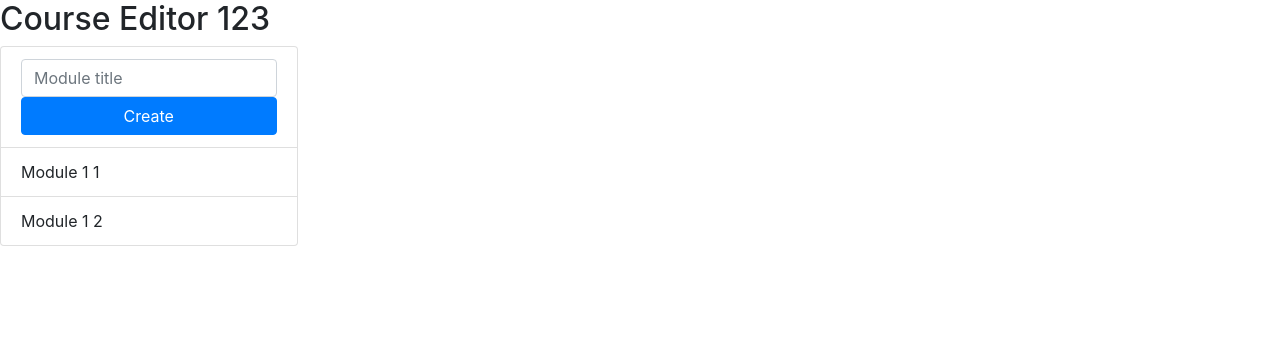
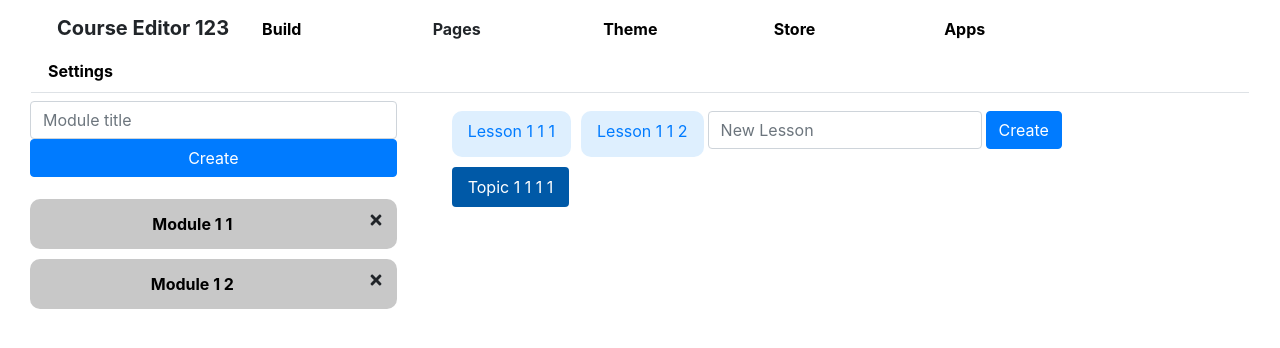
Before and after one commit to khomchenkoG/webdev-fa19-khomchenkoG-client-react, a React (Create React App) app: page /editor/123 in a window 1280 px wide. Shown: the top 348 px of the page. Built offline with nearby package versions, Linux system fonts and the light colour scheme.

Commit message:
Implemented course list and topics

```diff
--- a/src/App.js
+++ b/src/App.js
@@ -5,11 +5,13 @@ import CourseList from "./components/CourseList"
 import CourseEditor from "./Containers/CourseEditor"
 import {BrowserRouter as Router, Route, Link, Switch} from 'react-router-dom'
 
+
 function App() {
   return (
     <Router>
          <Switch>
-             <Route exact path='/editor/:courseId' component={CourseEditor}/>
+             <Route exact path='/editor/:courseId'
+             component={CourseEditor}/>
              <Route exact path='/' component={CourseList} />
          </Switch>
     </Router>
--- /dev/null
+++ b/src/CSS/courseEditor.css
@@ -0,0 +1,99 @@
+
+.mudule-lst{
+	height: 100vh;
+	background:none;
+}
+
+.wbdv-module-item {
+	display: block;
+	background: #C8C8C8;
+	margin-top: 10px;
+	border-radius: 10px;
+	text-align: center;
+}
+
+.lesson-tab {
+	display: block;
+	background: #DEEFFE;
+	margin-top: 10px;
+	margin-left: 10px;
+	border-radius: 10px;
+}
+
+.topic-tab {
+	display: block;
+	background: #0059A7;
+	margin-top: 10px;
+	margin-left: 10px;
+	color: white;
+}
+
+.wbdv-module-item-active {
+	display: block;
+	background: #FEAD0A;
+	margin-top: 10px;
+	border-radius: 10px;
+
+}
+
+.active {
+	background: red;
+}
+
+.take-full-width{
+	width:100%;
+}
+
+.take-full-height{
+	height:100%;
+}
+
+.btn {
+    margin-bottom: 12px;
+}
+
+.btn:hover {
+	color:#6A6A6A;
+}
+.create-lesson {
+	margin-top: 10px;
+}
+
+.editor-tab {
+	color: black;
+	font-weight: bold;
+	border: none;
+	width:14%;
+}
+
+.editor-tab:hover {
+	color: #6A6A6A !important;
+	border: none;
+
+
+}
+
+.wbdv-module-item-title {
+	color: black;
+	font-weight: bold;
+	margin: auto;
+}
+
+.wbdv-module-item-title:hover {
+	color: #FEAD0A;
+}
+
+.editor-nav {
+	background-color: none;
+	position: sticky;
+}
+
+.nav-tabs {
+	border-bottom: none;
+}
+
+@media only screen and (max-width: 700px) {
+    .toHide {
+        display: none;
+    }
+}
--- /dev/null
+++ b/src/CSS/lessonTab.css
@@ -0,0 +1,3 @@
+.lesson-tab {
+	background-color: red;
+}
--- /dev/null
+++ b/src/CSS/moduleTab.css
@@ -0,0 +1,6 @@
+.module-tab {
+	display: block;
+	background: #C8C8C8;
+	margin-top: 10px;
+	border-radius: 10px;
+}
--- a/src/Containers/CourseEditor.js
+++ b/src/Containers/CourseEditor.js
@@ -1,35 +1,132 @@
 import React from 'react'
 import ModuleList from "../components/ModuleList";
 import LessonTabs from "../components/LessonTabs";
+import TopicTabs from "../components/TopicTabs";
 import CourseService from '../services/CourseService';
 import ModuleListContainer from '../Containers/ModuleListContainer';
+import '../CSS/courseEditor.css'
 
 let courseService = CourseService.getInstance();
 
+export default class CourseEditor
+    extends React.Component {
 
-const CourseEditor = ({ match }) => {
-    // let selectedCourse = courseService
-    //     .findCourseById(match.params.courseId);
-    // console.log(selectedCourse);
-    return <div>
-        <h2>Course Editor {match.params.courseId}</h2>
-        <div className="row">
-            <div className="col-3">
-                <ModuleListContainer course={courseService
-        .findCourseById(match.params.courseId)}/>
-                {/*<ModuleList
-                course={courseService
-        .findCourseById(match.params.courseId)}/>*/}
-            </div>
-            <div className="col-9">
+    constructor(props) {
+        super(props)
+        this.moduleChanged = this.moduleChanged.bind(this)
+        this.lessonChanged = this.lessonChanged.bind(this)
+        this.moduleDeleted = this.moduleDeleted.bind(this)
+        this.state = {
+            course: courseService.findCourseById(props.match.params.courseId),
+            moduleId: null,
+            lessonId: null
+        }
+    }
 
-            </div>
-        </div>
-    </div>;
-};
+    findLessons(moduleId){
+    let lessonsToRender
+        if (this.state.moduleId) {
+            lessonsToRender = courseService
+            .findLessons(this.state.course.id, this.state.moduleId)
+        } else if (this.state.course.modules[0]) {
+            lessonsToRender = this.state.course.modules[0].lessons
+
+        }
+        if (!lessonsToRender){
+            lessonsToRender = []
+        }
+    return lessonsToRender;
+    }
+
+    moduleDeleted(curModuleId){
+        this.setState(prevState =>({
+            course: prevState.course,
+            moduleId: curModuleId,
+            lessonId: null
+        }))
+
+    }
+
+    findTopics(lessonId, lessons){
+    let topicsToRender;
+    if (this.state.lessonId){
+        topicsToRender = courseService
+            .findTopics(this.state.lessonId, lessons)
+    } else if (lessons[0].topics){
+        topicsToRender = lessons[0].topics
+
+    }
+    if (!topicsToRender){
+        topicsToRender = []
+    }
+    return topicsToRender;
+    }
+
+
+    moduleChanged = (curModuleId) => {
+        this.setState(prevState => ({
+            course: prevState.course,
+            moduleId: curModuleId,
+            lessonId: prevState.lessonId
+        }))
+
+    }
+
+    lessonChanged = (curLeesonId) => {
+        this.setState(prevState => ({
+            course: prevState.course,
+            moduleId: prevState.cmoduleId,
+            lessonId: curLeesonId
+        }))
+    }
 
 
 
+    render() {
+        let lessonsToRender = this.findLessons(this.state.moduleId)
+        let topicsToRender
+        if (lessonsToRender.length != []){
+            topicsToRender = this.findTopics(this.state.lessonId, lessonsToRender)
+        } else {
+            topicsToRender = []
+        }
 
 
-export default CourseEditor
+
+        return (
+            <div class="container-fluid">
+        <nav className="navbar navbar-collapse navbar-expand-lg editor-nav">
+        <div className="nav nav-tabs editor-nav-tabs nav-justified take-full-width">
+          <button className="btn"><i className="fas fa-times" /></button>
+          <b className="navbar-brand wbdv-course-title">Course Editor {this.state.course.id}</b>
+          <a className="nav-link editor-tab toHide" href="#">Build</a>
+          <a className="nav-link editor-tab">Pages</a>
+          <a className="nav-link editor-tab wbdv-page-tab toHide" href="#">Theme</a>
+          <a className="nav-link editor-tab wbdv-page-tab toHide" href="#">Store</a>
+          <a className="nav-link editor-tab wbdv-page-tab toHide" href="#">Apps</a>
+          <a className="nav-link editor-tab wbdv-page-tab toHide" href="#">Settings</a>
+          <button className="btn wbdv-new-page-btn alignRight" style={{float: 'right'}}><i className="fas fa-plus-circle fa-2x" /></button>
+        </div>
+      </nav>
+        <div className="row">
+            <div className="col-4">
+                <ModuleListContainer
+                course={this.state.course}
+                moduleChanged={this.moduleChanged}
+                moduleDeleted={this.moduleDeleted}/>
+            </div>
+            <div className="col-8 take-full-width">
+            <LessonTabs
+            lessons={lessonsToRender}
+            callBack={this.lessonChanged}
+            />
+            <TopicTabs
+            topics={topicsToRender}
+            />
+            </div>
+
+
+        </div>
+    </div>)
+    }
+}
--- a/src/Containers/ModuleListContainer.js
+++ b/src/Containers/ModuleListContainer.js
@@ -1,6 +1,8 @@
 import React from 'react'
 import ModuleListItem from "../components/ModuleListItem";
 import CourseService from "../services/CourseService";
+import '../CSS/courseEditor.css'
+
 
 let courseService = CourseService.getInstance()
 
@@ -12,17 +14,19 @@ export default class ModuleListContainer
         super(props)
         this.titleChanged = this.titleChanged.bind(this)
         this.createModule = this.createModule.bind(this)
+        this.deleteModule = this.deleteModule.bind(this)
         this.state = {
             newModule: {
                 title: ''
             },
-            modules: this.props.course.modules
-                // this.courses[0]["modules"]
+            courseId: this.props.course.id,
+            modules: this.props.course.modules,
+            moduleChanged: this.props.moduleChanged,
+            moduleDeleted: this.props.moduleDeleted
         }
     }
 
     titleChanged = (event) => {
-        // this.state.newModule.title = event.currentTarget.value
         this.setState({
             newModule: {
                 title: event.currentTarget.value,
@@ -31,14 +35,28 @@ export default class ModuleListContainer
         })
     }
 
+    deleteModule = (moduleId, courseId) => {
+        courseService.deleteModule(moduleId, courseId)
+        this.setState(prevState => ({
+            courseId: prevState.courseId,
+            modules: courseService.findCourseById(prevState.courseId).modules,
+            moduleChanged: prevState.moduleChanged,
+            moduleDeleted: prevState.moduleDeleted
+        }), () => {
+            let newModuleId = null;
+            if (this.state.modules != []) {
+                if (this.state.modules[0]){
+                    newModuleId = this.state.modules[0].id
+                }
+            }
+            this.state.moduleDeleted(newModuleId)
+        })
+
+}
+
+
+
 createModule = () => {
-        // this.setState(prevState => ({
-        //         newModule: {
-        //             title: ''
-        //         },
-        //         modules:
-        //     })
-        // )
     let newCourse = {
         id: this.props.course.id,
         title: this.props.course.title,
@@ -59,25 +77,33 @@ export default class ModuleListContainer
 }
 
 render() {
+
     return (
+
+        <div className="col-md-auto mudule-lst">
       <div>
-                <ul className="list-group">
-                    <li className="list-group-item">
       <input
       value={this.state.newModule.title}
       onChange={this.titleChanged}
       placeholder="Module title" className="form-control"/>
       <button onClick={this.createModule} className="btn btn-primary btn-block">Create</button>
-                    </li>
+      </div>
+        <div className="nav flex-column nav-pills wbdv-module-list" aria-orientation="vertical">
         {
                         this.state.modules.map(module =>
                             <ModuleListItem
                                 key={module.id}
-                                module={module}/>
+                                module={module}
+                                courseId={this.state.courseId}
+                                callBack={this.state.moduleChanged}
+                                deleteModule={this.deleteModule}/>
                         )
                     }
-                </ul>
+
+
         </div>
-        )
+      </div>
+    );
+
 }
 }
--- a/src/components/LessonTabs.js
+++ b/src/components/LessonTabs.js
@@ -1,17 +1,26 @@
 import React from 'react'
+import '../CSS/courseEditor.css'
 
-const LessonTabs = ({lessons}) =>
+const LessonTabs = ({ lessons, callBack }) =>
     <div>
-        <ul className="nav nav-tabs">
+        <ul className="nav nav-pills ">
             {
                 lessons.map(lesson =>
-                    <li key={lesson.id} className="nav-item">
-                        <a className={lesson.selected ? 'nav-link active' :  'nav-link'} href="#">
+                    <li key={lesson.id} className="nav-item lesson-tab">
+                        <a className={lesson.selected ? 'nav-link active' :  'nav-link'}
+                        href="#"
+                        onClick = {callBack.bind(this, lesson.id)}>
                             {lesson.title}
                         </a>
                     </li>
                 )
             }
+            <form className="form-inline create-lesson">
+        <div className="form-group mx-sm-1 mb-2">
+          <input type="password" className="form-control take-full-width take-full-height" placeholder="New Lesson" />
+        </div>
+        <button type="submit" className="btn btn-primary mb-2">Create</button>
+      </form>
         </ul>
     </div>
 
--- a/src/components/ModuleListItem.js
+++ b/src/components/ModuleListItem.js
@@ -1,8 +1,19 @@
 import React from 'react'
+import '../CSS/moduleTab.css'
+import { FaTimes } from 'react-icons/fa';
 
-const ModuleListItem = ({module}) =>
-    <li className="list-group-item">
-        {module.title}
-    </li>
+const ModuleListItem = ({ module, courseId, callBack, deleteModule }) =>
+
+<div className="wbdv-module-item">
+	<div class="form-inline">
+		<a className="nav-link wbdv-module-item-title"
+            onClick = {callBack.bind(this, module.id)}
+            href="#" >
+              {module.title}
+            </a>
+         <button onClick = {deleteModule.bind(this, module.id, courseId)}
+              className="btn" style={{float: 'right'}}><FaTimes class="delete-btn" /></button>
+	</div>
+</div>
 
 export default ModuleListItem
--- /dev/null
+++ b/src/components/TopicTabs.js
@@ -0,0 +1,19 @@
+import React from 'react'
+
+const TopicTabs = ({topics}) =>
+    <div>
+        <ul className="nav nav-pills">
+            {
+                topics.map(topic =>
+                    <li key={topic.id} className="nav-item">
+                        <a className={topic.selected ? 'nav-link active' :  'nav-link topic-tab'}
+                        href="#">
+                            {topic.title}
+                        </a>
+                    </li>
+                )
+            }
+        </ul>
+    </div>
+
+export default TopicTabs
--- a/src/index.js
+++ b/src/index.js
@@ -8,6 +8,7 @@ import { faHome } from "@fortawesome/free-solid-svg-icons";
 import { FontAwesomeIcon } from "@fortawesome/react-fontawesome";
 
 
+
 ReactDOM.render(<App />, document.getElementById('root'));
 
 // If you want your app to work offline and load faster, you can change
--- a/src/services/CourseService.js
+++ b/src/services/CourseService.js
@@ -4,8 +4,8 @@ import coursesJson from './Courses.json';
 
 export default class CourseService {
 
-	static myInstance = null;
-	courses = coursesJson;
+    static myInstance = null;
+    courses = coursesJson;
 
     static getInstance() {
 
@@ -20,6 +20,32 @@ export default class CourseService {
         return this.courses
     }
 
+    findLessons(courseId, moduleId) {
+        let course = this.courses.find(course => course.id === courseId)
+        let modules = course.modules
+        let module = modules.find(module => module.id === moduleId)
+        let lessons;
+        if (module){
+            if (module.lessons){
+               lessons = module.lessons
+            }
+        }
+        if (lessons) {
+            return lessons;
+        } else {
+            return [];
+        }
+    }
+
+    findTopics(lessonId, lessons) {
+        let lesson = lessons.find(lesson => lesson.id === lessonId)
+        if (lesson.topics){
+            return lesson.topics
+        } else {
+            return []
+        }
+    }
+
     createCourse(course) {
         this.courses.push(course)
     }
@@ -28,13 +54,19 @@ export default class CourseService {
         return this.courses.find(course => course.id === courseId)
     }
 
+    deleteModule(moduleId, courseId){
+        let course = this.findCourseById(courseId);
+        course.modules = course.modules.filter(module => module.id !== moduleId)
+        this.updateCourse(courseId, course)
+    }
+
     deleteCourse(courseId) {
         this.courses = this.courses.filter(course => course.id !== courseId)
     }
 
     updateCourse(courseId, courseToUpdate) {
-        for (let i=0; i < this.courses.length; i++){
-            if(this.courses[i].id == courseId){
+        for (let i = 0; i < this.courses.length; i++) {
+            if (this.courses[i].id == courseId) {
                 this.courses[i] = courseToUpdate
             }
         }
--- a/src/services/Courses.json
+++ b/src/services/Courses.json
@@ -85,6 +85,7 @@
     },
     {
         "id": "456",
-        "title": "Course 4"
+        "title": "Course 4",
+        "modules": []
     }
 ]
```
Lines whose indentation alone changed are shown as unchanged.
